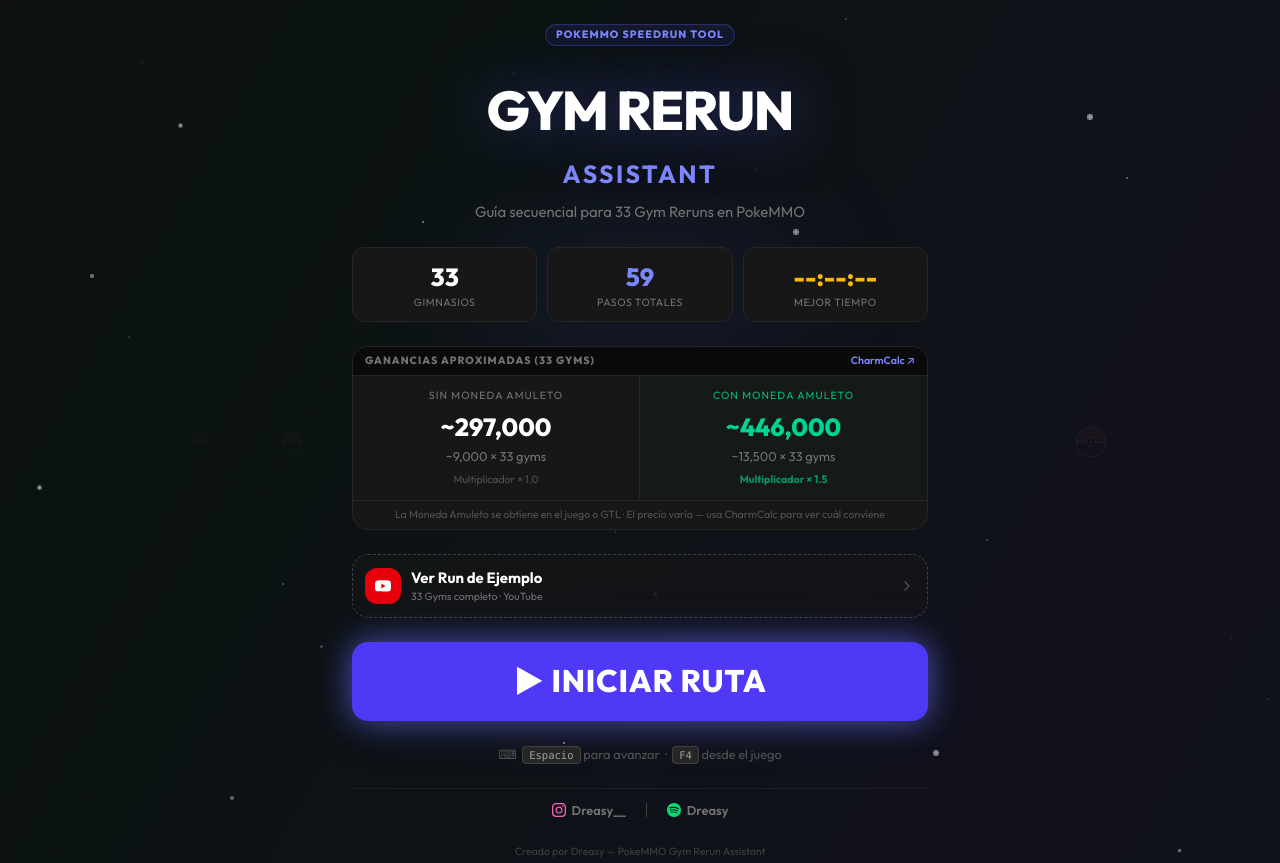
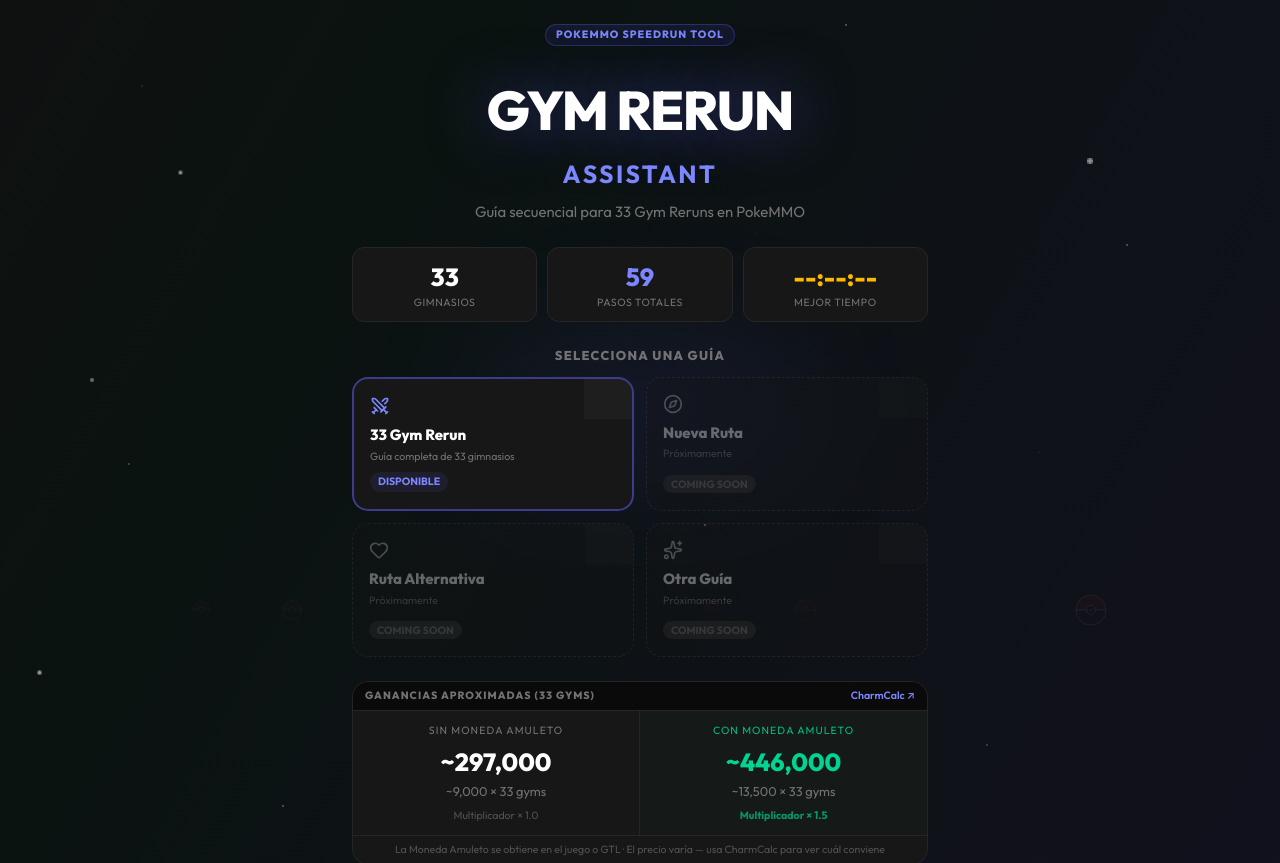
Before and after one commit to AndresEA2605/GymRerunAssistant, a Next.js app: page / in a window 1280 px wide. Shown: the top 863 px of the page. Built offline with nearby package versions, Linux system fonts and the light colour scheme; grey boxes are pictures that could not be loaded.

Commit message:
Add guide selection grid to menu with Coming Soon placeholders

```diff
--- a/src/components/GymRerunAssistant.tsx
+++ b/src/components/GymRerunAssistant.tsx
@@ -498,6 +498,60 @@
             <div className="bg-neutral-900 border border-neutral-800 rounded-xl p-2.5">
               <div className="fs-h2 font-black text-amber-400">{bestRun ? formatTime(bestRun.elapsed) : '--:--:--'}</div>
               <div className="fs-tiny text-neutral-500 uppercase tracking-wider">Mejor Tiempo</div>
+            </div>
+          </div>
+
+          <div className="w-full">
+            <div className="fs-small uppercase font-black tracking-widest text-neutral-500 mb-3 text-center">Selecciona una Guía</div>
+            <div className="grid grid-cols-2 gap-3">
+              <button onClick={() => exitMenu()} className="bg-neutral-900 border-2 border-indigo-500/50 rounded-2xl p-4 text-left hover:bg-neutral-800 transition-all group relative overflow-hidden">
+                <div className="absolute -top-4 -right-4 w-16 h-16 opacity-[0.06]">
+                  <img src="https://raw.githubusercontent.com/PokeAPI/sprites/master/sprites/pokemon/other/official-artwork/635.png" alt="" className="w-full h-full object-contain" />
+                </div>
+                <Swords className="w-5 h-5 text-indigo-400 mb-2" />
+                <div className="fs-body font-black text-white group-hover:text-indigo-300 transition-colors">33 Gym Rerun</div>
+                <div className="fs-tiny text-neutral-500 mt-0.5">Guía completa de 33 gimnasios</div>
+                <div className="mt-2 flex items-center gap-1">
+                  <span className="fs-tiny font-bold text-indigo-400 bg-indigo-500/10 px-2 py-0.5 rounded-full">DISPONIBLE</span>
+                  {currentStepIndex > 0 && <span className="fs-tiny text-neutral-500">· Paso {currentStepIndex + 1}</span>}
+                </div>
+              </button>
+
+              <div className="bg-neutral-900/50 border border-dashed border-neutral-700/60 rounded-2xl p-4 text-left opacity-60 relative overflow-hidden">
+                <div className="absolute -top-4 -right-4 w-16 h-16 opacity-[0.04]">
+                  <img src="https://raw.githubusercontent.com/PokeAPI/sprites/master/sprites/pokemon/other/official-artwork/143.png" alt="" className="w-full h-full object-contain" />
+                </div>
+                <Compass className="w-5 h-5 text-neutral-500 mb-2" />
+                <div className="fs-body font-black text-neutral-400">Nueva Ruta</div>
+                <div className="fs-tiny text-neutral-600 mt-0.5">Próximamente</div>
+                <div className="mt-2">
+                  <span className="fs-tiny font-bold text-neutral-600 bg-neutral-800 px-2 py-0.5 rounded-full">COMING SOON</span>
+                </div>
+              </div>
+
+              <div className="bg-neutral-900/50 border border-dashed border-neutral-700/60 rounded-2xl p-4 text-left opacity-60 relative overflow-hidden">
+                <div className="absolute -top-4 -right-4 w-16 h-16 opacity-[0.04]">
+                  <img src="https://raw.githubusercontent.com/PokeAPI/sprites/master/sprites/pokemon/other/official-artwork/25.png" alt="" className="w-full h-full object-contain" />
+                </div>
+                <Heart className="w-5 h-5 text-neutral-500 mb-2" />
+                <div className="fs-body font-black text-neutral-400">Ruta Alternativa</div>
+                <div className="fs-tiny text-neutral-600 mt-0.5">Próximamente</div>
+                <div className="mt-2">
+                  <span className="fs-tiny font-bold text-neutral-600 bg-neutral-800 px-2 py-0.5 rounded-full">COMING SOON</span>
+                </div>
+              </div>
+
+              <div className="bg-neutral-900/50 border border-dashed border-neutral-700/60 rounded-2xl p-4 text-left opacity-60 relative overflow-hidden">
+                <div className="absolute -top-4 -right-4 w-16 h-16 opacity-[0.04]">
+                  <img src="https://raw.githubusercontent.com/PokeAPI/sprites/master/sprites/pokemon/other/official-artwork/149.png" alt="" className="w-full h-full object-contain" />
+                </div>
+                <Sparkles className="w-5 h-5 text-neutral-500 mb-2" />
+                <div className="fs-body font-black text-neutral-400">Otra Guía</div>
+                <div className="fs-tiny text-neutral-600 mt-0.5">Próximamente</div>
+                <div className="mt-2">
+                  <span className="fs-tiny font-bold text-neutral-600 bg-neutral-800 px-2 py-0.5 rounded-full">COMING SOON</span>
+                </div>
+              </div>
             </div>
           </div>
 
```
